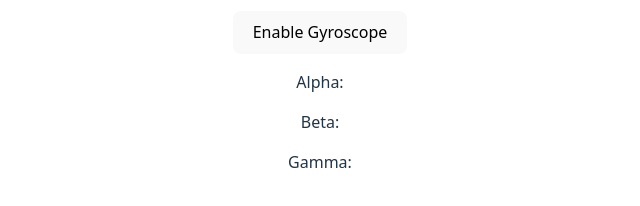
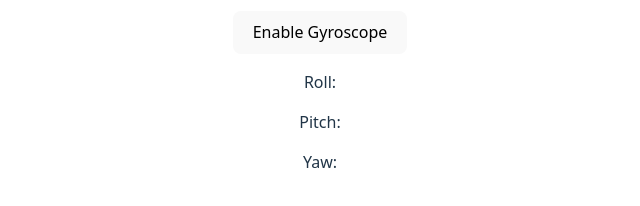
Before and after one commit to fire8811/flipfone, a React app in the folder frontend/: page / in a window 1280 px wide. Shown: the part 362-568 px from the top of the page, without its empty margins (320-960 px from the left). Built offline with nearby package versions, Linux system fonts and the light colour scheme; the HTML template or start-up script is replaced by a standard one.

Commit message:
change gyroscope parameters to roll pitch yaw for clarity

```diff
--- a/frontend/src/gyroscope-demo.tsx
+++ b/frontend/src/gyroscope-demo.tsx
@@ -23,9 +23,9 @@ export function GyroDemo() {
 
     const handleOrientation = (event: DeviceOrientationEvent) => {
         setOrientation({
-            alpha: event.alpha,
-            beta: event.beta,
-            gamma: event.gamma
+            alpha: event.alpha, //yaw (side to side)
+            beta: event.beta, //pitch (up and down)
+            gamma: event.gamma //roll
         });
     };
 
@@ -35,9 +35,10 @@ export function GyroDemo() {
       {permission !== 'granted' && (
         <button onClick={requestPermission}>Enable Gyroscope</button>
       )}
-      <p>Alpha: {orientation.alpha?.toFixed(2)}</p>
-      <p>Beta: {orientation.beta?.toFixed(2)}</p>
-      <p>Gamma: {orientation.gamma?.toFixed(2)}</p>
+      <p>Roll: {orientation.gamma?.toFixed(2)}</p>
+      <p>Pitch: {orientation.beta?.toFixed(2)}</p>
+      <p>Yaw: {orientation.alpha?.toFixed(2)}</p>
+
     </div>
     );
 }
```
